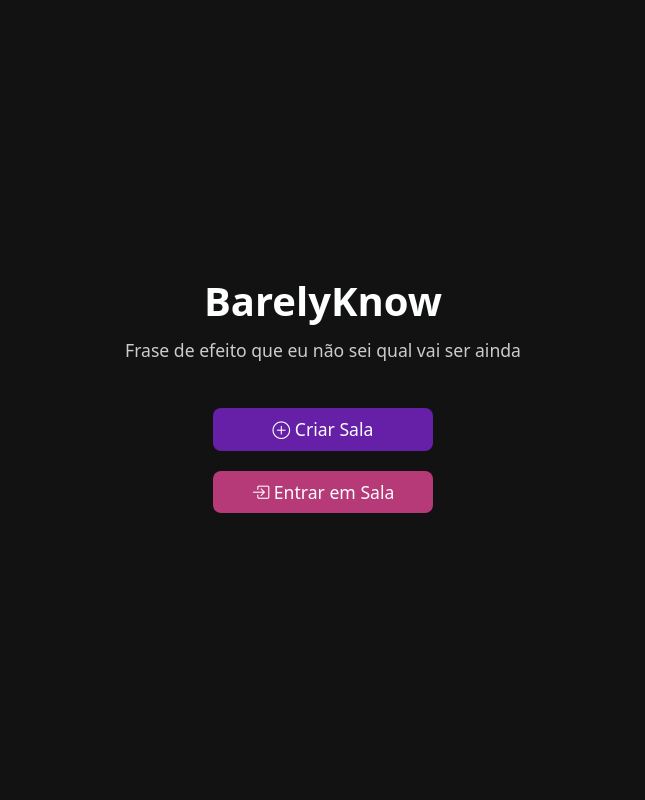
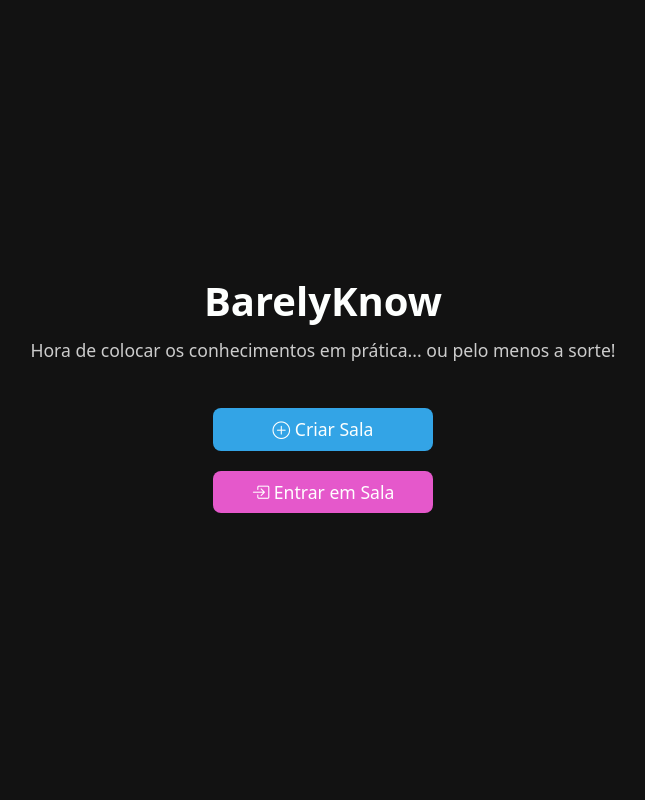
Before and after one commit to MariaH-Toledo/BarelyKnow, a PHP site: page / in a window 1280 px wide. Shown: the whole page, without its empty margins (317-962 px from the left). Run offline with PHP 8.4, Linux system fonts and the light colour scheme; data comes from the database, SQL or seed files in the repository; some libraries are stand-ins or nearby versions.

Commit message:
arquivos de imagem

```diff
--- a/index.php
+++ b/index.php
@@ -12,12 +12,13 @@ $categorias = $conn->query("SELECT * FROM categorias ORDER BY nome_categoria ASC
     <link href="https://cdn.jsdelivr.net/npm/bootstrap@5.3.3/dist/css/bootstrap.min.css" rel="stylesheet">
     <link href="https://cdn.jsdelivr.net/npm/bootstrap-icons@1.11.3/font/bootstrap-icons.css" rel="stylesheet">
     <link rel="stylesheet" href="public/style/index.css">
+    <link rel="icon" href="public/img/icon-nav-bar.png">
 </head>
 
 <body class="body-index">
     <div class="text-center">
         <h1 class="titulo-index">BarelyKnow</h1>
-        <p class="subtitulo-index">Frase de efeito que eu não sei qual vai ser ainda</p>
+        <p class="subtitulo-index">Hora de colocar os conhecimentos em prática... ou pelo menos a sorte!</p>
 
         <button class="btn btn-lg btn-custom-index btn-criar" data-bs-toggle="modal" data-bs-target="#modalCriar">
             <i class="bi bi-plus-circle"></i> Criar Sala
--- a/public/style/index.css
+++ b/public/style/index.css
@@ -37,10 +37,11 @@
 }
 
 .modal-content{
-    background-color: #fff;
-    color: #000;
+    background-color: var(--cor-fundo2);
+    color: var(--cor-branco);
     border-radius: 12px;
 }
+
 .titulo-index{
     font-weight: bold;
     margin-bottom: 0.3em;
@@ -50,22 +51,3 @@
     color: #ccc;
     margin-bottom: 2em;
 }
-.btn-criar {
-    background-color: #6620a8;
-    color: #fff;
-    border: none;
-}
-
-.btn-criar:hover {
-    background-color: #8f4ac7;
-}
-
-.btn-entrar {
-    background-color: #b63978;
-    color: #fff;
-    border: none;
-}
-
-.btn-entrar:hover {
-    background-color: #cc5791;
-}
--- a/public/style/style.css
+++ b/public/style/style.css
@@ -5,8 +5,9 @@
     --cor-rosa2: #e558cb;
     --cor-amarela: #fff492;
     --cor-amarela2: #fdc83a;
-    --cor-azul: #7ae5f9;
+    --cor-azul: #72d9eb;
     --cor-azul2: #33a4e6;
 
     --cor-fundo: #121212;
+    --cor-fundo2: #1f1e1e;
 }
```
Also changed, not shown: public/img/icon-nav-bar.jpg (deleted), public/img/icon-nav-bar.png (deleted), public/img/logo.png (deleted).
